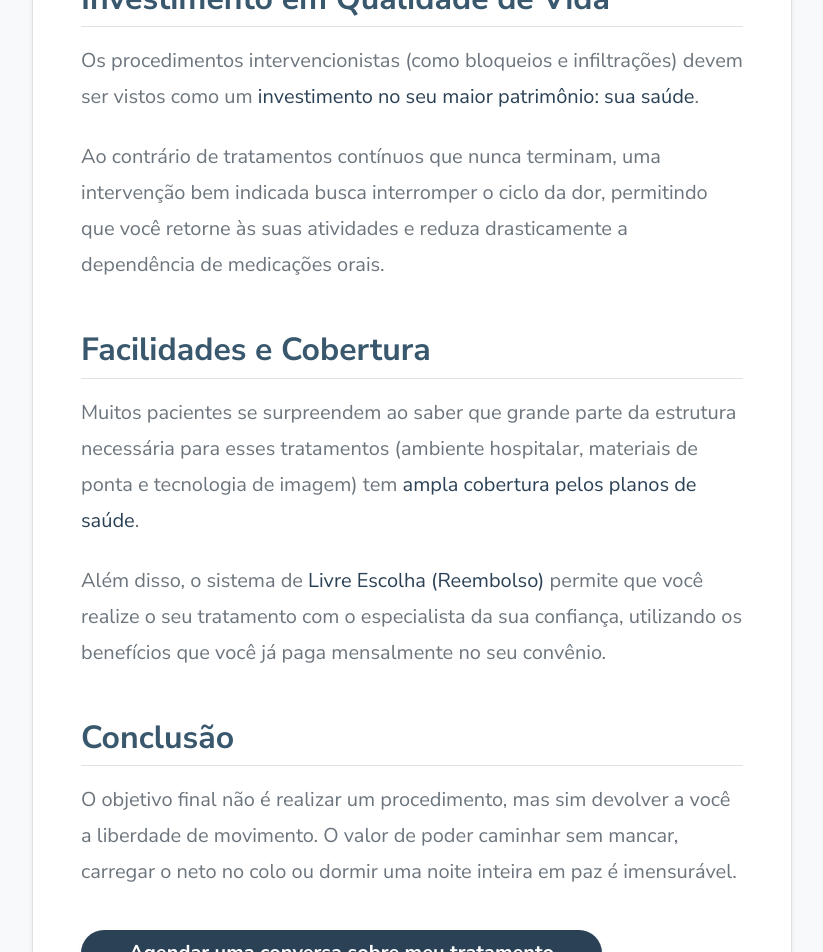
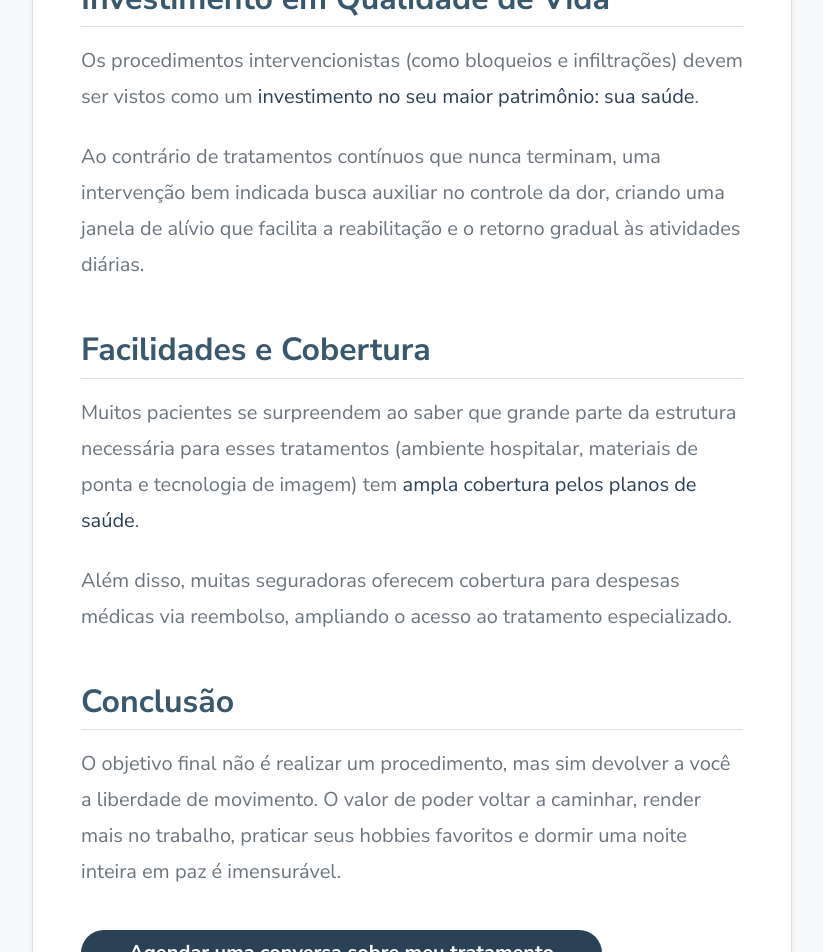
Before and after one commit to benedetjv/teste-site, a Next.js app: page /blog/quanto-custa-infiltracao-coluna in a window 1280 px wide. Shown: the part 1380-2332 px from the top of the page, without its empty margins (228-1051 px from the left). Built offline with nearby package versions, Linux system fonts and the light colour scheme.

Commit message:
Update costs post: refined investment language, simplified reimbursement, expanded conclusion

```diff
--- a/src/app/blog/quanto-custa-infiltracao-coluna/page.mdx
+++ b/src/app/blog/quanto-custa-infiltracao-coluna/page.mdx
@@ -24,16 +24,16 @@ A dor crônica não afeta apenas o corpo; ela tem um custo altíssimo na vida do
 
 Os procedimentos intervencionistas (como bloqueios e infiltrações) devem ser vistos como um **investimento no seu maior patrimônio: sua saúde**.
 
-Ao contrário de tratamentos contínuos que nunca terminam, uma intervenção bem indicada busca interromper o ciclo da dor, permitindo que você retorne às suas atividades e reduza drasticamente a dependência de medicações orais.
+Ao contrário de tratamentos contínuos que nunca terminam, uma intervenção bem indicada busca auxiliar no controle da dor, criando uma janela de alívio que facilita a reabilitação e o retorno gradual às atividades diárias.
 
 ## Facilidades e Cobertura
 
 Muitos pacientes se surpreendem ao saber que grande parte da estrutura necessária para esses tratamentos (ambiente hospitalar, materiais de ponta e tecnologia de imagem) tem **ampla cobertura pelos planos de saúde**.
 
-Além disso, o sistema de **Livre Escolha (Reembolso)** permite que você realize o seu tratamento com o especialista da sua confiança, utilizando os benefícios que você já paga mensalmente no seu convênio.
+Além disso, muitas seguradoras oferecem cobertura para despesas médicas via reembolso, ampliando o acesso ao tratamento especializado.
 
 ## Conclusão
 
-O objetivo final não é realizar um procedimento, mas sim devolver a você a liberdade de movimento. O valor de poder caminhar sem mancar, carregar o neto no colo ou dormir uma noite inteira em paz é imensurável.
+O objetivo final não é realizar um procedimento, mas sim devolver a você a liberdade de movimento. O valor de poder voltar a caminhar, render mais no trabalho, praticar seus hobbies favoritos e dormir uma noite inteira em paz é imensurável.
 
 [Agendar uma conversa sobre meu tratamento](https://wa.me/5519999439824)
```
